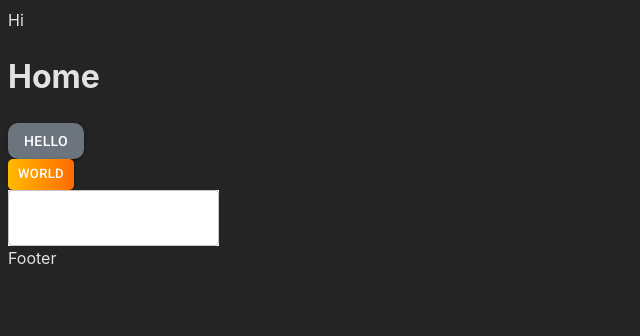
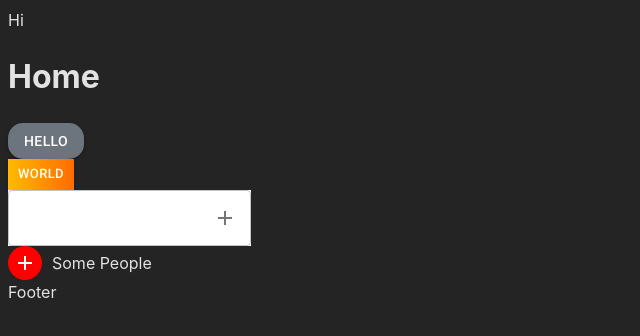
Before and after one commit to BridgetKas/ShoeStore, a React (Vite) app: page / in a window 1280 px wide. Shown: the top 336 px of the page, without its empty margins (0-640 px from the left). Built offline with nearby package versions, Linux system fonts and the light colour scheme.

Commit message:
Added ButtonIcon  component

```diff
--- a/src/components/common/Button.jsx
+++ b/src/components/common/Button.jsx
@@ -1,6 +1,7 @@
 import Button from '@mui/material/Button';
+import { borderRadius } from '../../utilis/theme';
 
-function ButtonComp({variant, size, color, startIcon, endIcon, btnTitle, style={}, rounded="none"}) {
+function ButtonComp({variant, size, color, startIcon, endIcon, btnTitle, style={}, rounded="none",onClick}) {
   return (
     <div>
       <Button
@@ -11,8 +12,9 @@ function ButtonComp({variant, size, color, startIcon, endIcon, btnTitle, style={
         endIcon={endIcon}
         style={{
           ...style,
-          borderRadius:rounded == "medium" ? "10px" : rounded == "small" ? "5px" : "0"
+          borderRadius:borderRadius[rounded]
         }}
+        onClick={onClick}
       >
         {btnTitle}
       </Button>
--- /dev/null
+++ b/src/components/common/buttonIcon.jsx
@@ -0,0 +1,22 @@
+
+import IconButton from '@mui/material/IconButton';
+
+function ButtonIcon({size, color, icon, text, backgroundColor, style={}, onClick}) {
+  return (
+    <div style={{display:"flex", gap:"10px", alignItems:"center"}}>
+      <IconButton
+        size={size}
+        color={color}
+        style={{...style,
+          backgroundColor: backgroundColor
+        }}
+        onClick={onClick}
+      >
+        {icon}
+      </IconButton>
+      <div>{text}</div>
+    </div>
+  )
+}
+
+export default ButtonIcon
--- a/src/components/common/input.jsx
+++ b/src/components/common/input.jsx
@@ -1,7 +1,7 @@
 import TextField from '@mui/material/TextField';
 import InputAdornment from '@mui/material/InputAdornment';
 
-function Input({placeholder,required=false,icon,color}) {
+function Input({placeholder, required=false, icon, color}) {
   return (
     <div>
       <TextField
@@ -9,12 +9,9 @@ function Input({placeholder,required=false,icon,color}) {
         placeholder={placeholder}
         required={required}
         color={color}
-        endAdornment={
-          <InputAdornment position="end">
-            {icon}
-          </InputAdornment>
-        }
-        style={{backgroundColor:"secondary"}}
+        InputProps={{
+          endAdornment: <InputAdornment position="end">{icon}</InputAdornment>,
+        }}
       />
 
     </div>
--- a/src/pages/home/HomePage.jsx
+++ b/src/pages/home/HomePage.jsx
@@ -1,14 +1,26 @@
 import ButtonComp from "../../components/common/Button"
+import ButtonIcon from "../../components/common/buttonIcon"
 import Input from "../../components/common/input"
 import { colors } from "../../utilis/color"
+import AddIcon from '@mui/icons-material/Add';
 
 function HomePage() {
   return (
     <div>
       <h1>Home</h1>
       <ButtonComp variant="contained" size="medium" btnTitle="Hello" color="secondary" rounded="medium"/>
-      <ButtonComp variant="contained" size="small" btnTitle="World"  style={{ background: colors.yellowGrad}} rounded="small"/>
-      <Input />
+      <ButtonComp variant="contained"
+        size="small"
+        btnTitle="World"
+        style={{ background: colors.yellowGrad}}
+        onClick={() => alert('Clicked')}
+      />
+      <Input icon={<AddIcon/>} />
+      <ButtonIcon size="small"
+        color="white"
+        icon={<AddIcon/>}
+        backgroundColor="red"
+        text="Some People"/>
     </div>
   )
 }
--- a/src/utilis/theme.js
+++ b/src/utilis/theme.js
@@ -75,5 +75,13 @@ export const theme = createTheme({
         }
       }
     }
-  }
+  },
+
 });
+
+
+export const borderRadius = {
+  medium:"15px",
+  small:"5px",
+  none:"0px"
+}
```
